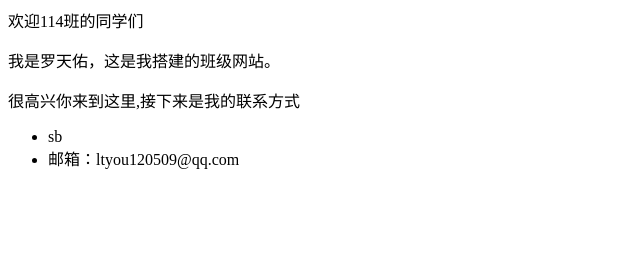
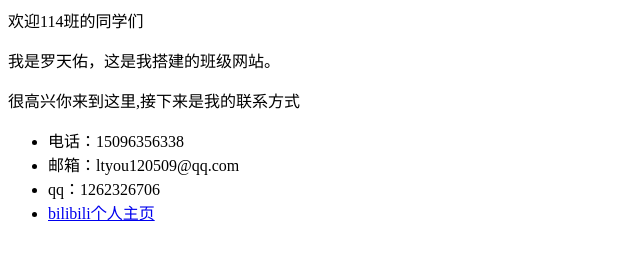
Before and after one commit to mcgebanben/mcgebanben.github.io, a plain HTML site: page index.html in a window 1280 px wide. Shown: the whole page, without its empty margins (0-640 px from the left). Drawn offline with Linux system fonts and the light colour scheme.

Commit message:
Update index.html

```diff
--- a/index.html
+++ b/index.html
@@ -3,6 +3,8 @@
 <p>很高兴你来到这里,接下来是我的联系方式</p>
 
 <ul>
-  <li> <a>sb</a></a> </li>
+  <li> <a>电话：15096356338</a></a> </li>
   <li> <a>邮箱：ltyou120509@qq.com</a> </li>
+  <li> <a>qq：1262326706</a> </li>
+  <li> <a  href="https://space.bilibili.com/3493271651223702?spm_id_from=333.999.0.0">bilibili个人主页</a> </li>
 </ul>
```
